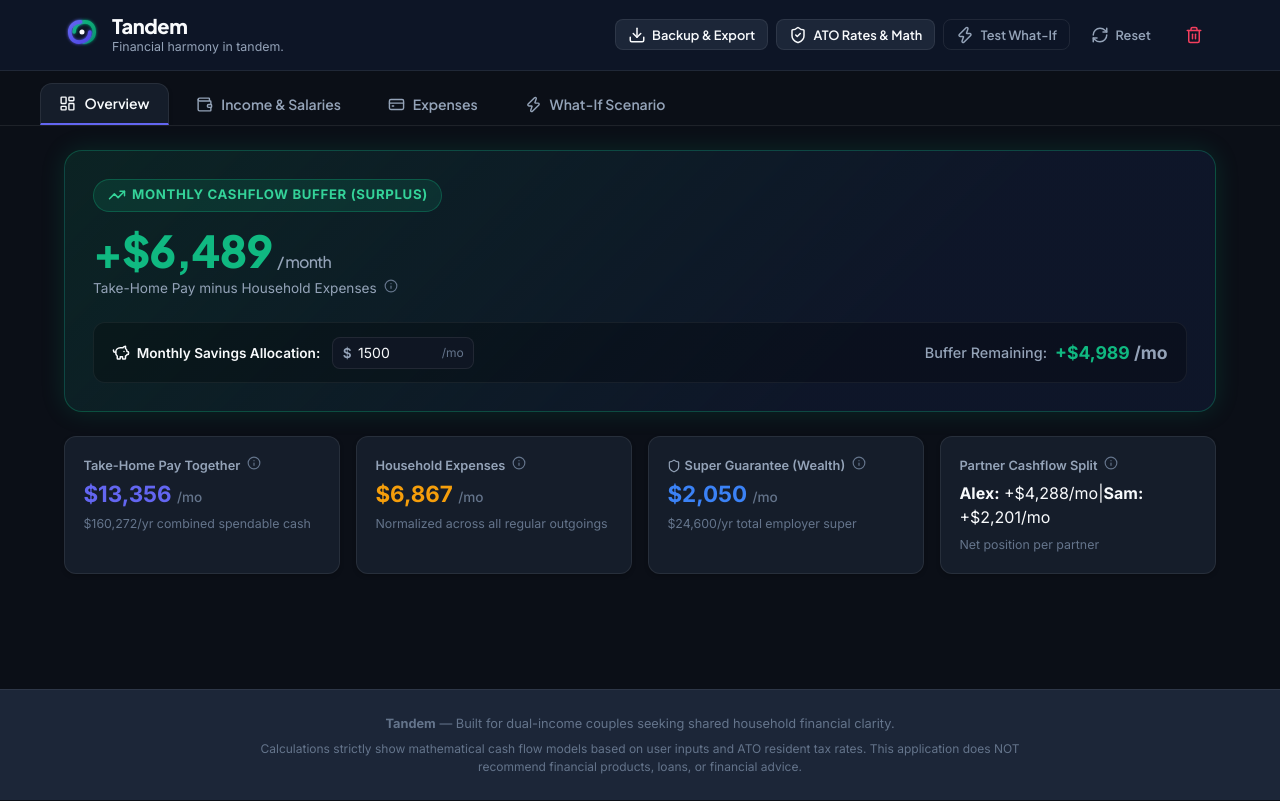
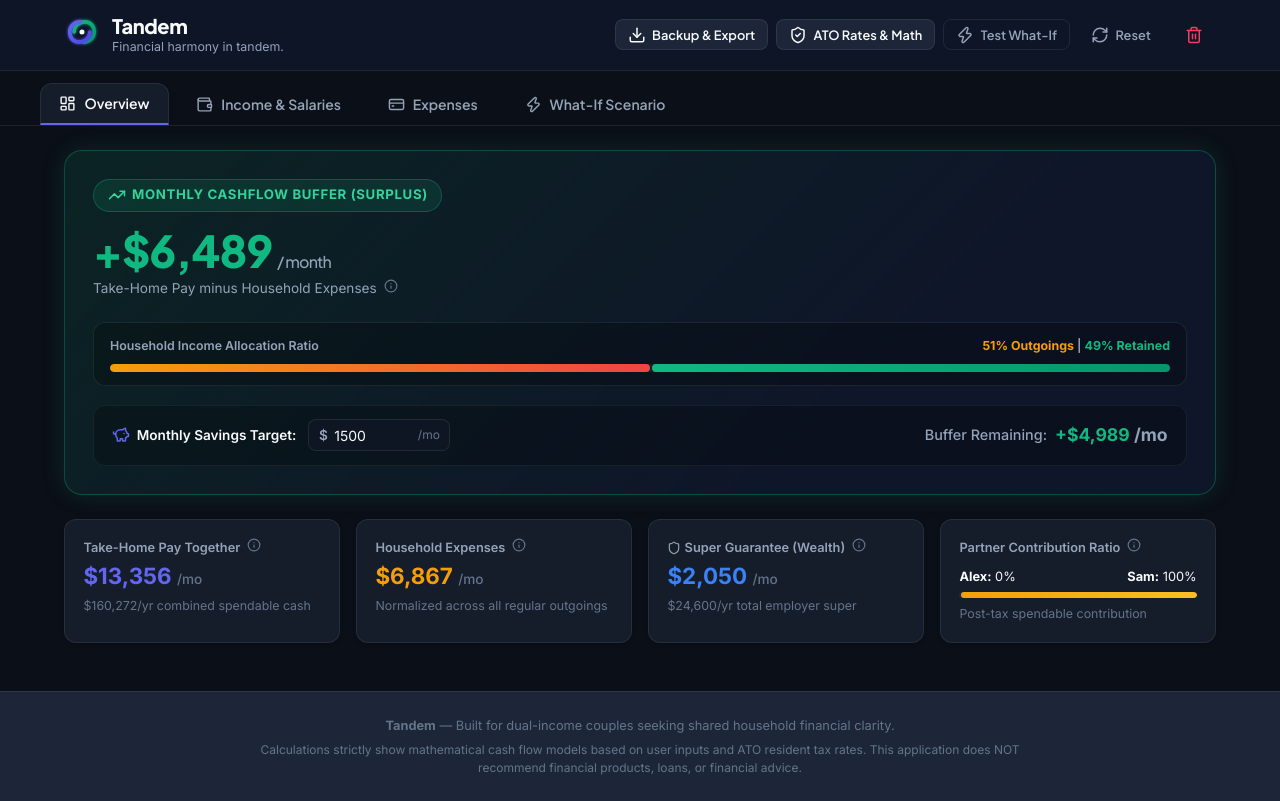
Before and after one commit to ibram-saleeb/household-clarity, a React (Vite) app: page / in a window 1280 px wide. Built offline with nearby package versions, Linux system fonts and the light colour scheme.

Commit message:
feat: add interactive visual cashflow progress bar, partner split ratio bar and card elevation micro-interactions

```diff
--- a/src/components/HeroDashboard.jsx
+++ b/src/components/HeroDashboard.jsx
@@ -9,6 +9,18 @@
   const current = scenarioMode && scenario ? scenario : baseline;
   const isSurplus = current.netCashflowMonthly >= 0;
   const isAfterSavingsSurplus = current.netAfterSavingsMonthly >= 0;
+
+  // Compute cashflow ratio metrics
+  const totalUsable = current.combinedUsableMonthly || 1;
+  const expenseRatio = Math.min(100, Math.max(0, Math.round((current.totalExpensesMonthly / totalUsable) * 100)));
+  const retainedRatio = Math.max(0, 100 - expenseRatio);
+
+  // Compute partner split percentages
+  const p1Usable = Math.max(0, current.p1?.spendableMonthly || 0);
+  const p2Usable = Math.max(0, current.p2?.spendableMonthly || 0);
+  const combinedPartners = (p1Usable + p2Usable) || 1;
+  const p1Pct = Math.round((p1Usable / combinedPartners) * 100);
+  const p2Pct = 100 - p1Pct;
 
   return (
     <section className="hero-dashboard-section">
@@ -60,11 +72,33 @@
           )}
         </div>
 
+        {/* Visual Cashflow Progress Ratio Bar */}
+        <div className="visual-cashflow-bar-container">
+          <div className="cashflow-bar-header">
+            <span className="bar-label">Household Income Allocation Ratio</span>
+            <span className="bar-stats">
+              <strong className="text-warning">{expenseRatio}% Outgoings</strong> | <strong className="text-surplus">{retainedRatio}% Retained</strong>
+            </span>
+          </div>
+          <div className="progress-bar-track">
+            <div
+              className="progress-bar-fill fill-expenses"
+              style={{ width: `${expenseRatio}%` }}
+              title={`Expenses: ${expenseRatio}% of income`}
+            />
+            <div
+              className="progress-bar-fill fill-retained"
+              style={{ width: `${retainedRatio}%` }}
+              title={`Retained Cashflow: ${retainedRatio}% of income`}
+            />
+          </div>
+        </div>
+
         {/* Savings & Emergency Reserve Row */}
         <div className="hero-savings-bar">
           <div className="savings-input-group">
             <label className="savings-label">
-              <PiggyBank className="icon-sm inline-icon" /> Monthly Savings Allocation:
+              <PiggyBank className="icon-sm inline-icon text-primary" /> Monthly Savings Target:
             </label>
             <div className="input-prefix-wrapper">
               <span className="input-prefix">$</span>
@@ -133,20 +167,21 @@
 
         <div className="metric-card">
           <div className="metric-label">
-            Partner Cashflow Split{' '}
-            <Tooltip text="Individual take-home pay minus personal expenses and 50% of shared expenses" />
+            Partner Contribution Ratio{' '}
+            <Tooltip text="Proportional spendable income ratio between Partner 1 and Partner 2" />
           </div>
-          <div className="partner-split-values">
-            <span className="split-partner">
-              <strong>{current.p1?.name || 'P1'}:</strong> {formatMoney(current.p1NetMonthly, true)}/mo
-            </span>
-            <span className="split-divider">|</span>
-            <span className="split-partner">
-              <strong>{current.p2?.name || 'P2'}:</strong> {formatMoney(current.p2NetMonthly, true)}/mo
-            </span>
+          <div className="partner-ratio-visual">
+            <div className="partner-ratio-labels">
+              <span><strong>{current.p1?.name || 'P1'}:</strong> {p1Pct}%</span>
+              <span><strong>{current.p2?.name || 'P2'}:</strong> {p2Pct}%</span>
+            </div>
+            <div className="progress-bar-track compact-track">
+              <div className="progress-bar-fill fill-p1" style={{ width: `${p1Pct}%` }} />
+              <div className="progress-bar-fill fill-p2" style={{ width: `${p2Pct}%` }} />
+            </div>
           </div>
           <div className="metric-subtext">
-            Net position per partner
+            Post-tax spendable contribution
           </div>
         </div>
       </div>
--- a/src/index.css
+++ b/src/index.css
@@ -917,6 +917,94 @@
   border-color: rgba(15, 23, 42, 0.95) transparent transparent transparent;
 }
 
+/* Visual Cashflow Progress Bar */
+.visual-cashflow-bar-container {
+  background: rgba(0, 0, 0, 0.25);
+  border: 1px solid rgba(255, 255, 255, 0.08);
+  border-radius: var(--radius-md);
+  padding: 0.85rem 1rem;
+  margin: 1.15rem 0;
+}
+
+.cashflow-bar-header {
+  display: flex;
+  justify-content: space-between;
+  align-items: center;
+  font-size: 0.775rem;
+  font-weight: 600;
+  margin-bottom: 0.5rem;
+  color: var(--text-muted);
+}
+
+.progress-bar-track {
+  height: 8px;
+  background: rgba(255, 255, 255, 0.05);
+  border-radius: var(--radius-full);
+  overflow: hidden;
+  display: flex;
+  gap: 2px;
+}
+
+.progress-bar-fill {
+  height: 100%;
+  border-radius: var(--radius-full);
+  transition: width 0.6s cubic-bezier(0.4, 0, 0.2, 1);
+}
+
+.fill-expenses {
+  background: linear-gradient(90deg, #F59E0B, #EF4444);
+}
+
+.fill-retained {
+  background: linear-gradient(90deg, #10B981, #059669);
+}
+
+.fill-p1 {
+  background: linear-gradient(90deg, #6366F1, #818CF8);
+}
+
+.fill-p2 {
+  background: linear-gradient(90deg, #F59E0B, #FBBF24);
+}
+
+/* Partner Ratio Visual */
+.partner-ratio-visual {
+  display: flex;
+  flex-direction: column;
+  gap: 0.4rem;
+  margin-top: 0.2rem;
+}
+
+.partner-ratio-labels {
+  display: flex;
+  justify-content: space-between;
+  font-size: 0.8rem;
+  color: var(--text-main);
+}
+
+.compact-track {
+  height: 6px;
+}
+
+/* Card Lift & Glow Micro-Interactions */
+.metric-card {
+  transition: transform 0.25s ease, box-shadow 0.25s ease, border-color 0.25s ease;
+}
+
+.metric-card:hover {
+  transform: translateY(-2px);
+  border-color: rgba(99, 102, 241, 0.3);
+  box-shadow: 0 8px 24px rgba(0, 0, 0, 0.3);
+}
+
+.hero-card {
+  transition: transform 0.3s ease, box-shadow 0.3s ease;
+}
+
+.hero-card:hover {
+  box-shadow: 0 12px 40px rgba(16, 185, 129, 0.12);
+}
+
 /* Expense Cards & Form Styling */
 .add-expense-card {
   background: var(--bg-card-subtle);
```
Also changed, not shown: 1 other file (tests, documents, lock files or other folders).
